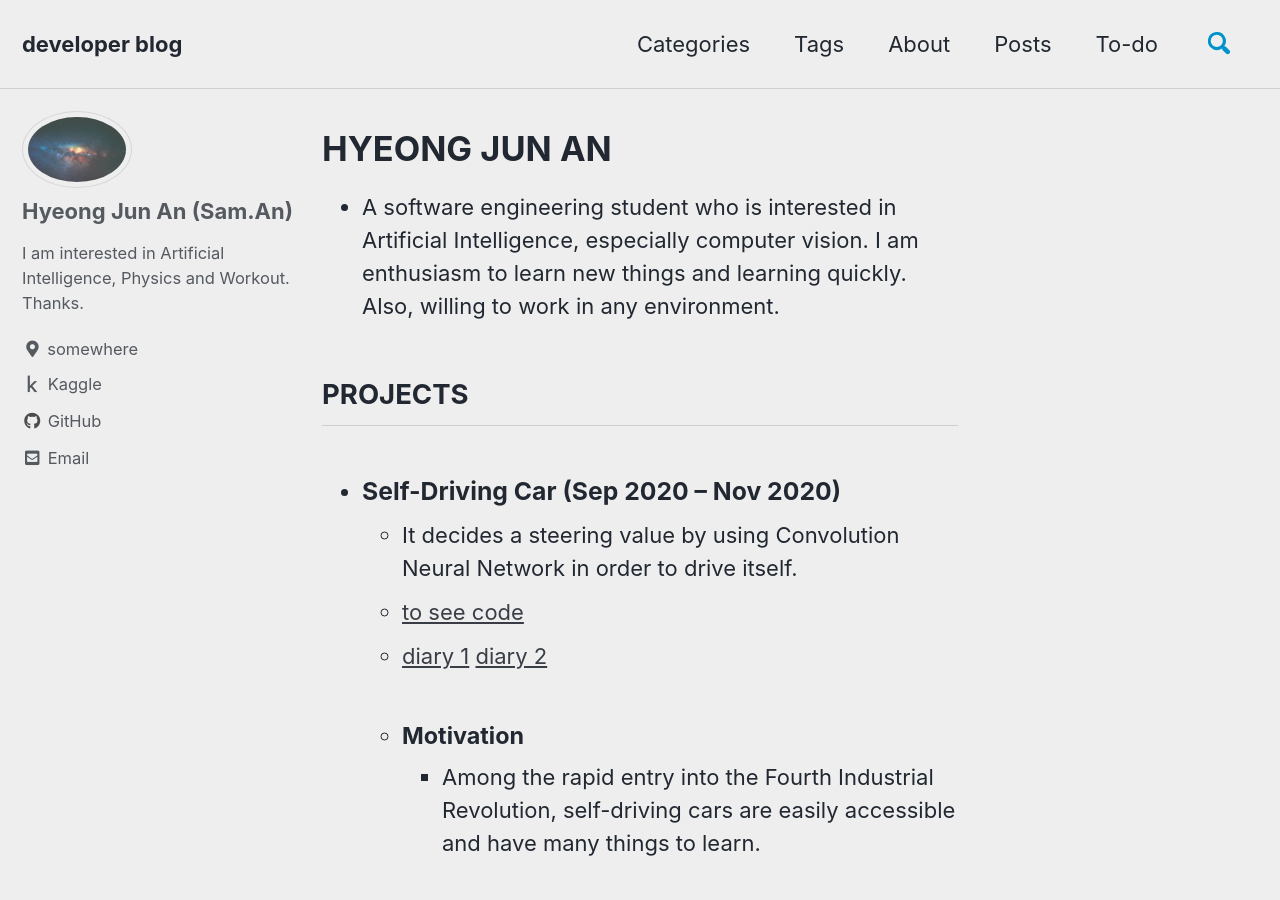
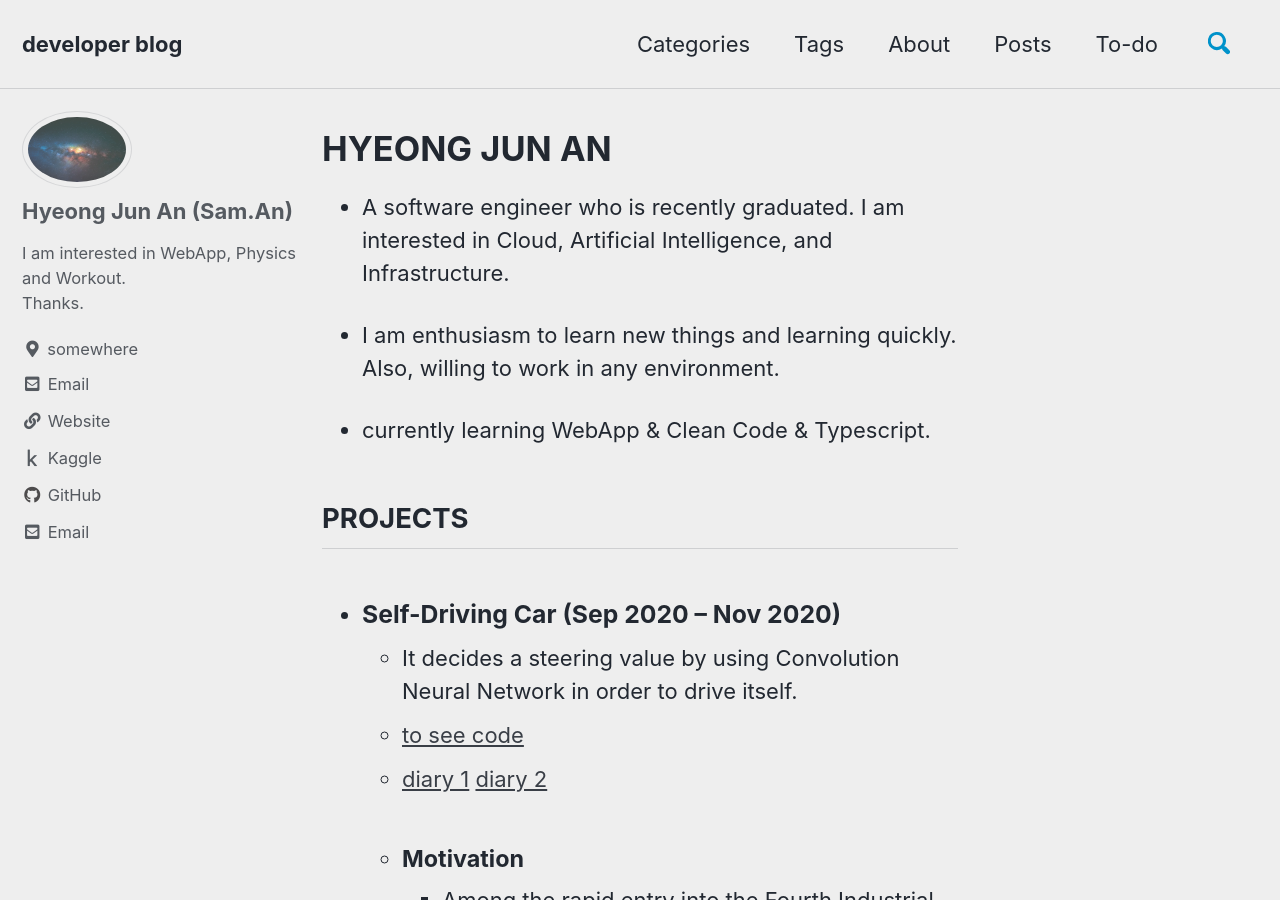
Before and after one commit to sammiee5311/sammiee5311.github.com, a Jekyll site: the page built from _pages/about-archive.md, in a window 1280 px wide and 900 px high. Built offline with Jekyll 4.4.1, drawn with Linux system fonts in a browser that asks for light colours; cached includes are drawn as plain includes; some of the changed text lies outside the part shown.

Commit message:
Update about archive

```diff
--- a/_config.yml
+++ b/_config.yml
@@ -95,16 +95,16 @@ analytics:
 author:
   name             : "Hyeong Jun An (Sam.An)"
   avatar           : "/assets/images/profile/space.jpg" # path of avatar image, e.g. "/assets/images/bio-photo.jpg"
-  bio              : "I am interested in Artificial Intelligence, Physics and Workout.<br> Thanks."
+  bio              : "I am interested in WebApp, Physics and Workout.<br> Thanks."
   location         : "somewhere"
   email            : "sammiee5311@gmail.com"
   links:
     - label: "Email"
       icon: "fas fa-fw fa-envelope-square"
-#      url: "sammiee5311@gmail.com"
+      url: "sammiee5311@gmail.com"
     - label: "Website"
       icon: "fas fa-fw fa-link"
-      # url: "https://your-website.com"
+      url: "https://sammiee-portfolio.netlify.app"
     - label: "Kaggle"
       icon: "fab fa-fw fa-kaggle"
       url: "https://www.kaggle.com/samhyeongan"
--- a/_pages/about-archive.md
+++ b/_pages/about-archive.md
@@ -10,7 +10,11 @@ last_modified_at: 2020-01-07
 
 # HYEONG JUN AN
 
-- A software engineering student who is interested in Artificial Intelligence, especially computer vision. I am enthusiasm to learn new things and learning quickly. Also, willing to work in any environment. <br>
+- A software engineer who is recently graduated. I am interested in Cloud, Artificial Intelligence, and Infrastructure.
+
+- I am enthusiasm to learn new things and learning quickly. Also, willing to work in any environment.
+
+- currently learning WebApp & Clean Code & Typescript. <br>
 
 ## PROJECTS
 
@@ -53,6 +57,10 @@ last_modified_at: 2020-01-07
     - #### Motivation
         - Many people complain about not only getting medicine at working hours but also hard to get it in underdeveloped areas.
 
++ ### Fast Food Application (In Progress)
+    - It is an application that processes an ordering food system. It also calculates food delivery time automatically by a machine learning model.
+    - [to see code](https://github.com/sammiee5311/fast-food-application/)
+
 ## AWARD
 
 + Global Capstone Design (Jan 2021)
```
Also changed, not shown: .github/workflows/pages.yml (deleted).
